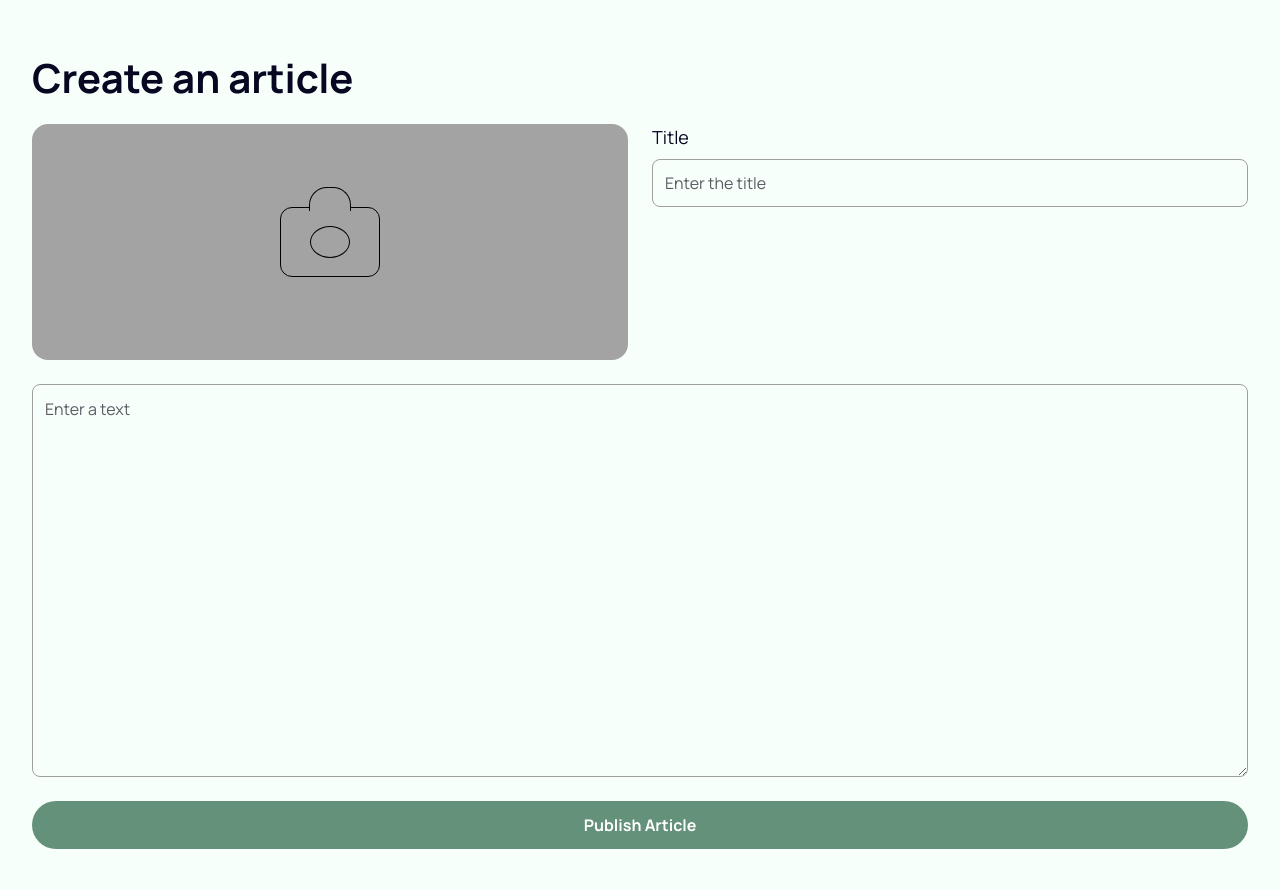
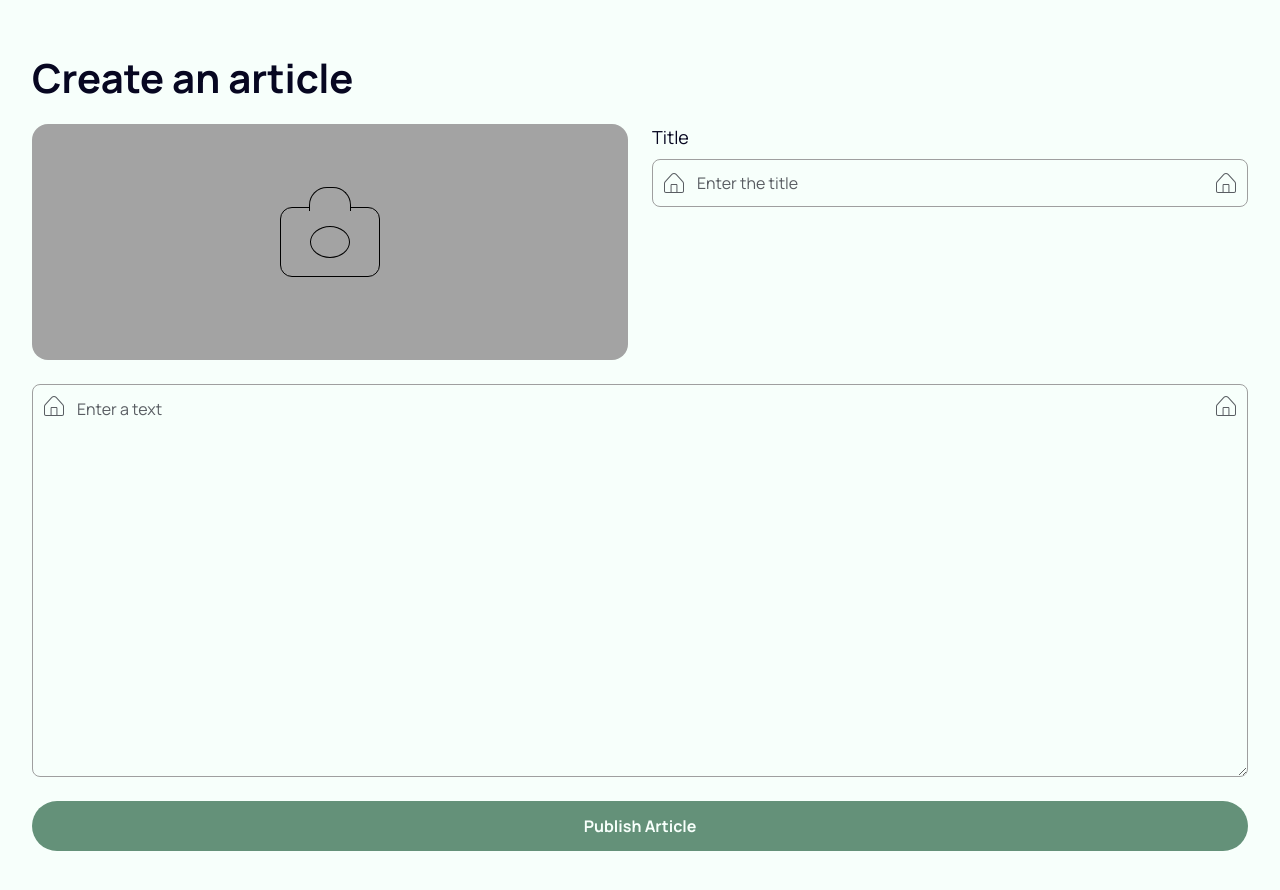
Before and after one commit to vitaliypolets/project-webcrafters-03, a Next.js app in the folder frontend/: page /articles/create in a window 1280 px wide. Shown: the top 890 px of the page. Built offline with nearby package versions, Linux system fonts and the light colour scheme; no server answers.

Commit message:
fix: update article creation form

```diff
--- a/frontend/src/app/(main)/articles/create/page.tsx
+++ b/frontend/src/app/(main)/articles/create/page.tsx
@@ -1,13 +1,15 @@
+
+import type { Metadata } from 'next';
 
 import AddArticleForm from '@/features/articles/create/components/AddArticleForm/AddArticleForm';
+
 import styles from './CreateArticlePage.module.css';
-import type { Metadata } from "next";
 
-const siteUrl = "";
-const pageTitle = "Create an article | Harmoniq";
-const pageDescription = "Create a new personal article in Harmoniq.";
+const siteUrl = process.env.NEXT_PUBLIC_SITE_URL ?? '';
+
+const pageTitle = 'Create an article';
+const pageDescription = 'Create a new personal article in Harmoniq.';
 const pageUrl = `${siteUrl}/articles/create`;
-const ogImage = "";
 
 export const metadata: Metadata = {
   title: pageTitle,
@@ -19,17 +21,8 @@ export const metadata: Metadata = {
     title: pageTitle,
     description: pageDescription,
     url: pageUrl,
-   images: [
-     {
-       url: ogImage,
-       width: 1200,
-       height: 630,
-       alt: "Create an article",
-     },
-   ],
   },
 };
-
 
 export default function CreateArticlePage() {
  return (
--- a/frontend/src/features/articles/create/components/AddArticleForm/AddArticleForm.module.css
+++ b/frontend/src/features/articles/create/components/AddArticleForm/AddArticleForm.module.css
@@ -33,28 +33,49 @@
   font-size: var(--font-size-main);
 }
 
+/* =========================
+   INPUT / TEXTAREA WRAPPERS
+   ========================= */
+
+.inputWrapper,
+.textareaWrapper {
+  position: relative;
+  width: 100%;
+  color: var(--color-text-secondary);
+}
+
+/* =========================
+   INPUT / TEXTAREA
+   ========================= */
+
 .input,
 .textarea {
   display: block;
   width: 100%;
   margin: 0;
+
   border: var(--border-width-sm) solid var(--color-gray-muted);
   border-radius: var(--border-radius-md);
+
   background-color: var(--color-bg-input);
+  color: var(--color-text-primary);
+
   outline: none;
+
   transition:
     border-color var(--transition-main),
-    box-shadow var(--transition-main);
+    box-shadow var(--transition-main),
+    color var(--transition-main);
 }
 
 .input {
   height: var(--input-height-lg);
-  padding: 0 var(--spacing-sm);
+  padding: 0 44px;
 }
 
 .textarea {
   min-height: 393px;
-  padding: var(--spacing-sm);
+  padding: var(--spacing-sm) 44px;
   resize: vertical;
 }
 
@@ -64,54 +85,176 @@
   opacity: 1;
 }
 
-.input:focus,
-.textarea:focus {
+/* =========================
+   ICONS
+   ========================= */
+
+.inputIcon {
+  position: absolute;
+  top: 50%;
+
+  width: 20px;
+  height: 20px;
+
+  transform: translateY(-50%);
+  pointer-events: none;
+}
+
+.inputIcon:first-child {
+  left: var(--spacing-sm);
+  fill: currentColor;
+}
+
+.inputIcon:last-child {
+  right: var(--spacing-sm);
+  fill: currentColor;
+}
+
+.textareaIcon {
+  position: absolute;
+  top: var(--spacing-sm);
+
+  width: 20px;
+  height: 20px;
+
+  pointer-events: none;
+}
+
+.textareaIcon:first-child {
+  left: var(--spacing-sm);
+  fill: currentColor;
+}
+
+.textareaIcon:last-child {
+  right: var(--spacing-sm);
+  fill: currentColor;
+}
+
+/* =========================
+   HOVER
+   ========================= */
+
+.inputWrapper:hover,
+.textareaWrapper:hover {
+  color: var(--color-text-primary);
+}
+
+.inputWrapper:hover .input,
+.textareaWrapper:hover .textarea {
+  border-color: var(--color-primary);
+}
+
+/* =========================
+   FILLED
+   ========================= */
+
+.filledState {
+  color: var(--color-text-primary);
+}
+
+.filledState .input,
+.filledState .textarea {
+  border-color: var(--color-gray-muted);
+}
+
+.filledState .input::placeholder,
+.filledState .textarea::placeholder {
+  color: var(--color-text-primary);
+}
+
+/* =========================
+   ACTIVE / FOCUS
+   ========================= */
+
+.inputWrapper:focus-within,
+.textareaWrapper:focus-within {
+  color: var(--color-text-primary);
+}
+
+.inputWrapper:focus-within .input,
+.textareaWrapper:focus-within .textarea {
   border-color: var(--color-primary);
   box-shadow: var(--focus-ring-shadow);
 }
 
+/* =========================
+   ERROR
+   ========================= */
+
+.errorState {
+  color: var(--color-error);
+}
+
+.errorState .input,
+.errorState .textarea {
+  border-color: var(--color-error);
+  box-shadow: none;
+}
+
+.errorState .input::placeholder,
+.errorState .textarea::placeholder {
+  color: var(--color-error);
+}
+
+/* =========================
+   ERROR + ACTIVE
+   ========================= */
+
+.errorState:focus-within .input,
+.errorState:focus-within .textarea {
+  border-color: var(--color-error);
+  box-shadow: var(--focus-ring-shadow);
+}
+
+/* =========================
+   ERROR MESSAGE
+   ========================= */
+
 .error {
   margin: var(--spacing-2xs) 0 0;
+
   font-size: var(--font-size-xs);
   line-height: var(--line-height-secondary);
+
   color: var(--color-error);
 }
+
+/* =========================
+   SUBMIT BUTTON
+   ========================= */
 
 .submitButton {
   grid-area: submit;
   width: 100%;
+  margin: 0;
   padding: 12px 16px;
   margin: 0;
   border-radius: var(--border-radius-btn);
+  border: none;
   background-color: var(--color-primary);
   color: var(--color-white);
   font-weight: var(--font-weight-bold);
   transition:
-    background-color var(--transition-main),
-    opacity var(--transition-main);
-}
-
-.submitButton:hover:not(:disabled) {
-  background-color: var(--color-primary-hover);
-}
-
-.submitButton:focus-visible {
-  box-shadow: var(--focus-ring-shadow);
-}
-
-.submitButton:disabled {
-  cursor: not-allowed;
-  opacity: var(--opacity-disabled);
+      background-color var(--transition-main),
+      opacity var(--transition-main),
+      box-shadow var(--transition-main);
 }
 
 
+/* =========================
+   TABLET
+   ========================= */
+
 @media screen and (min-width: 768px) {
   .form {
-    grid-template-columns: minmax(0, 1fr) minmax(0, 1fr);
+    grid-template-columns:
+      minmax(0, 1fr) minmax(0, 1fr);
+
     grid-template-areas:
       "image titleField"
       "description description"
       "submit submit";
+
     column-gap: var(--spacing-lg);
     row-gap: var(--spacing-lg);
   }
@@ -122,13 +265,20 @@
   }
 }
 
+/* =========================
+   DESKTOP
+   ========================= */
+
 @media screen and (min-width: 1440px) {
   .form {
-    grid-template-columns: minmax(0, 2fr) minmax(360px, 1fr);
+    grid-template-columns:
+      minmax(0, 2fr) minmax(360px, 1fr);
+
     grid-template-areas:
       "titleField image"
       "description image"
       "submit image";
+
     column-gap: var(--spacing-lg);
     row-gap: var(--spacing-xl);
   }
--- a/frontend/src/features/articles/create/components/AddArticleForm/AddArticleForm.tsx
+++ b/frontend/src/features/articles/create/components/AddArticleForm/AddArticleForm.tsx
@@ -4,17 +4,20 @@ import { useMutation } from '@tanstack/react-query';
 import { ErrorMessage, Field, Form, Formik } from 'formik';
 import { useRouter } from 'next/navigation';
 import { useState } from 'react';
+import toast from 'react-hot-toast';
+
 import { createArticleSchema } from '../../create-article.schema';
 import { createArticle } from '../../create-article.service';
 import type { CreateArticleFormValues } from '../../create-article.types';
+
+import ArticleImagePreview from '../ArticleImagePreview/ArticleImagePreview';
 import css from './AddArticleForm.module.css';
-import ArticleImagePreview from '../ArticleImagePreview/ArticleImagePreview';
-import toast from 'react-hot-toast';
-
+import Button from '@/components/ui/Button/Button';
 
 
 const getCurrentDate = (): string => {
   const date = new Date();
+
   const year = date.getFullYear();
   const month = String(date.getMonth() + 1).padStart(2, '0');
   const day = String(date.getDate()).padStart(2, '0');
@@ -22,14 +25,12 @@ const getCurrentDate = (): string => {
   return `${year}-${month}-${day}`;
 };
 
-
 const initialValues: CreateArticleFormValues = {
   title: '',
   description: '',
   image: null,
   publicationDate: getCurrentDate(),
 };
-
 
 const AddArticleForm = () => {
   const router = useRouter();
@@ -52,7 +53,6 @@ const AddArticleForm = () => {
     },
   });
 
-
   const handleImageChange = (
     file: File | null,
     setFieldValue: (
@@ -62,23 +62,19 @@ const AddArticleForm = () => {
   ) => {
     setFieldValue('image', file);
 
-
     if (!file) {
       setPreviewUrl('');
       return;
     }
 
-
     setPreviewUrl(URL.createObjectURL(file));
   };
-
 
   const handleSubmit = async (
     values: CreateArticleFormValues,
   ) => {
     await mutateAsync(values);
   };
-
 
   return (
     <Formik
@@ -91,8 +87,11 @@ const AddArticleForm = () => {
         setFieldValue,
         errors,
         touched,
+        values,
       }) => (
         <Form className={css.form}>
+          {/* IMAGE */}
+
           <div className={css.imageField}>
             <ArticleImagePreview
               previewUrl={previewUrl}
@@ -107,6 +106,7 @@ const AddArticleForm = () => {
             />
           </div>
 
+          {/* TITLE */}
 
           <div className={css.titleField}>
             <label
@@ -116,6 +116,21 @@ const AddArticleForm = () => {
               Title
             </label>
 
+            <div
+              className={`${css.inputWrapper} ${
+                touched.title && errors.title
+                  ? css.errorState
+                  : values.title
+                    ? css.filledState
+                    : ''
+              }`}
+            >
+              <svg
+                className={css.inputIcon}
+                aria-hidden="true"
+              >
+                <use href="/icons/sprite.svg#icon-home" />
+              </svg>
 
               <Field
                 id="title"
@@ -125,6 +140,13 @@ const AddArticleForm = () => {
                 className={css.input}
               />
 
+              <svg
+                className={css.inputIcon}
+                aria-hidden="true"
+              >
+                <use href="/icons/sprite.svg#icon-home" />
+              </svg>
+            </div>
 
             <ErrorMessage
               name="title"
@@ -133,8 +155,25 @@ const AddArticleForm = () => {
             />
           </div>
 
+          {/* DESCRIPTION */}
 
           <div className={css.descriptionField}>
+            <div
+              className={`${css.textareaWrapper} ${
+                touched.description && errors.description
+                  ? css.errorState
+                  : values.description
+                    ? css.filledState
+                    : ''
+              }`}
+            >
+              <svg
+                className={css.textareaIcon}
+                aria-hidden="true"
+              >
+                <use href="/icons/sprite.svg#icon-home" />
+              </svg>
+
               <Field
                 as="textarea"
                 id="description"
@@ -143,6 +182,13 @@ const AddArticleForm = () => {
                 className={css.textarea}
               />
 
+              <svg
+                className={css.textareaIcon}
+                aria-hidden="true"
+              >
+                <use href="/icons/sprite.svg#icon-home" />
+              </svg>
+            </div>
 
             <ErrorMessage
               name="description"
@@ -151,16 +197,19 @@ const AddArticleForm = () => {
             />
           </div>
 
+          {/* SUBMIT */}
 
-         <button
+          <Button
             type="submit"
+            variant="primary"
+            size="md"
             className={css.submitButton}
             disabled={isSubmitting || isPending}
            >
            {isSubmitting || isPending
              ? 'Publishing...'
              : 'Publish Article'}
-         </button>
+          </Button>
         </Form>
       )}
     </Formik>
```
Also changed, not shown: frontend/src/features/articles/create/components/ArticleImagePreview/ArticleImagePreview.module.css (+9 -41 lines). Lines whose indentation alone changed are shown as unchanged.
